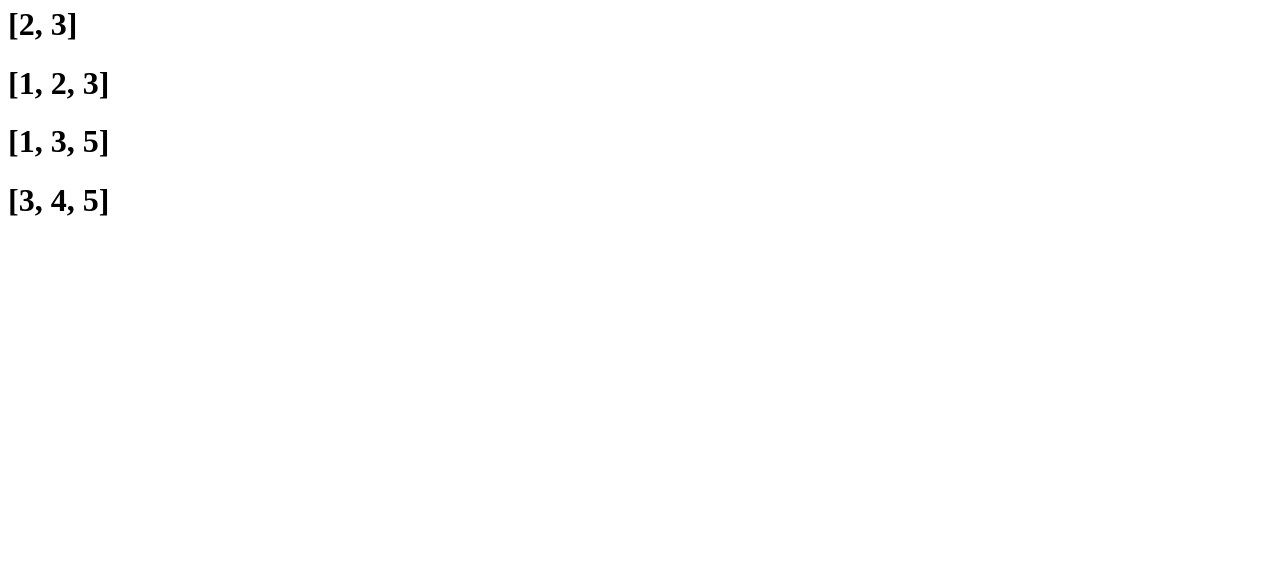
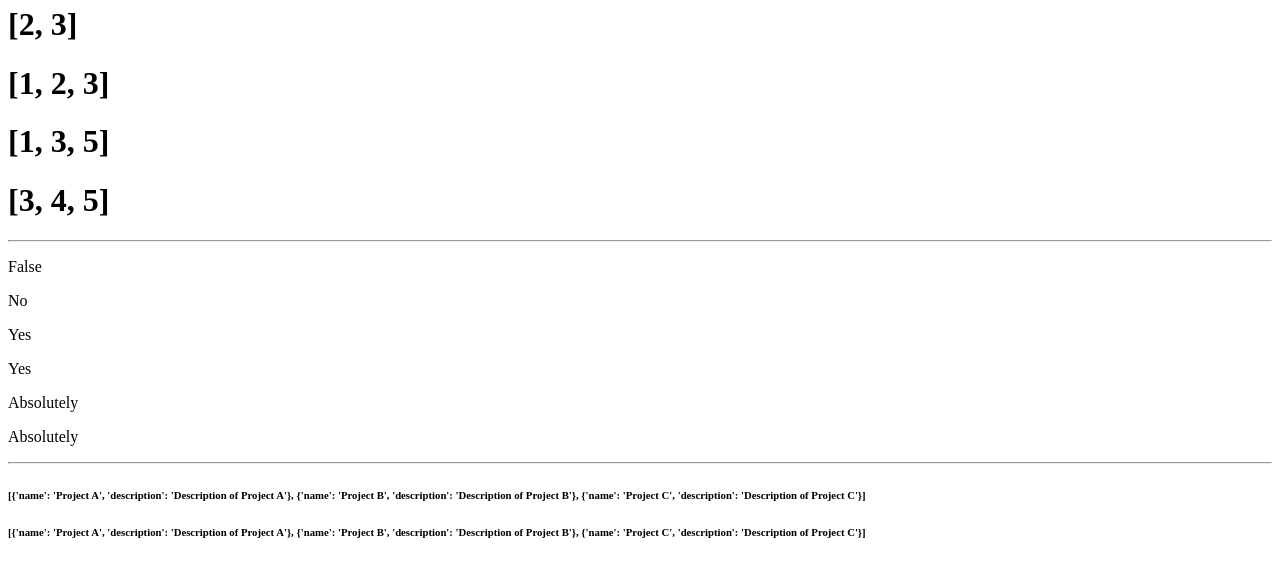
Before and after one commit to ZahidHR99/django-practice, a Django app: page /about/ in a window 1280 px wide. Shown: the part 1226-1789 px from the top of the page. Before the commit the page ends 1442 px from the top, so only its background shows below. Run offline with Django 5.2, Linux system fonts and the light colour scheme.

Commit message:
complete template

```diff
--- a/myapp/templates/about.html
+++ b/myapp/templates/about.html
@@ -67,6 +67,19 @@
         <h1>{{  mylist|slice:"::2" }}</h1>
         <h1>{{  mylist|slice:"-3:" }}</h1>
 
+        <hr/>
+
+        <p>{{ is_resilient }}</p>
+        <p>{{ is_resilient|yesno:"Yes,No,Maybe" }}</p>
+        <p>{{ is_confident|yesno:"Yes,No" }}</p>
+        <p>{{ is_humble|yesno:"Yes,No" }}</p>
+        <p>{{ is_humble|yesno:"Absolutely,Not at all" }}</p>
+        <p>{{ is_humble|yesno:"Absolutely,Not at all,Maybe" }}</p>
+
+        <hr/>
+
+        <h6>{{ projects }}</h6>
+        <h6>{{ projects | dictsort:'name' }}</h6>
 
         <script src="" async defer></script>
     </body>
--- a/myapp/views.py
+++ b/myapp/views.py
@@ -107,7 +107,7 @@ def about(request):
         'is_methodical': True,
         'is_dedicated': True,
         'is_persistent': True,
-        'is_resilient': True,
+        'is_resilient': False,
         'is_confident': True,
         'is_humble': True,
         'mydate': datetime.now(),
```
